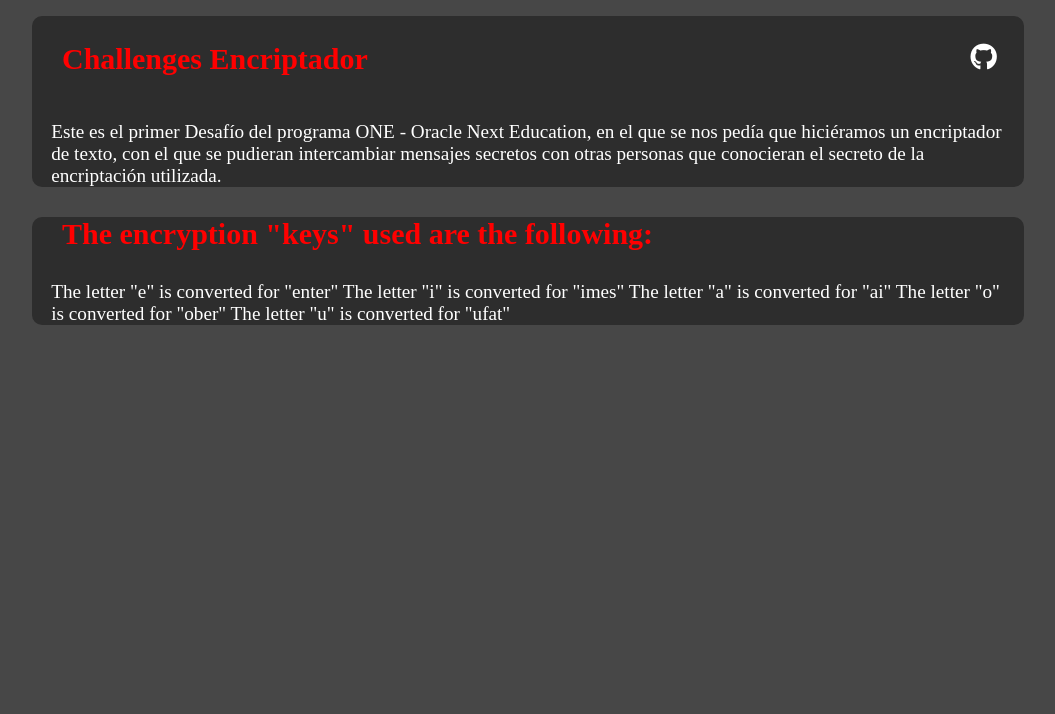
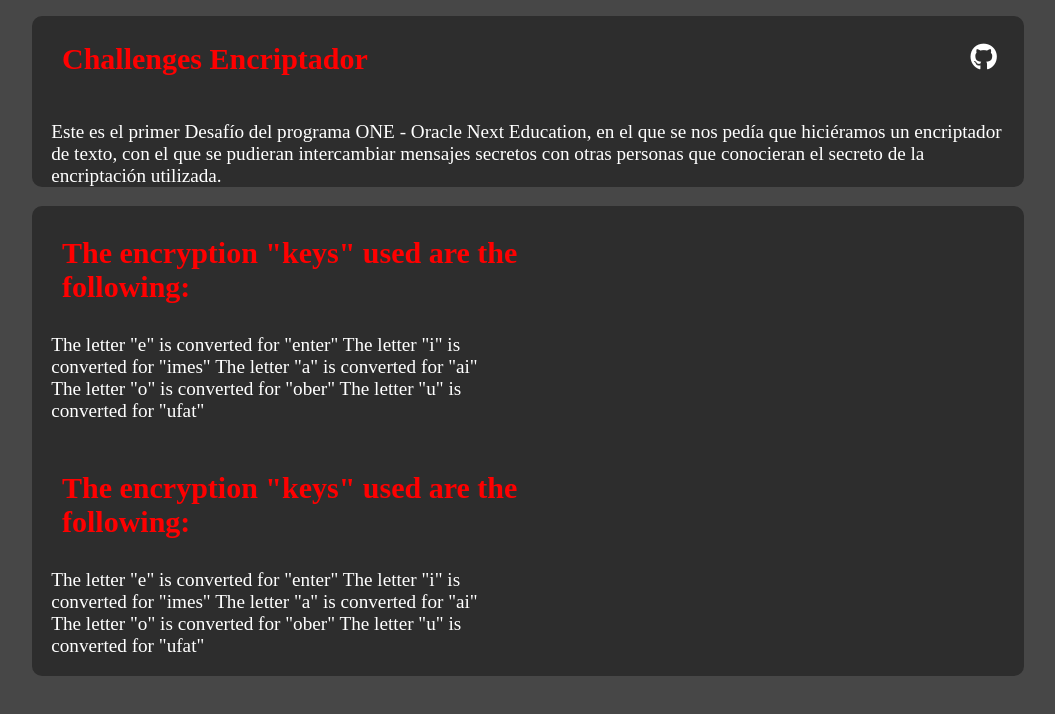
Before and after one commit to luisangelponcealvarez/challenges-encriptador, a React (Vite) app: page / in a window 1280 px wide. Shown: the top 714 px of the page, without its empty margins (112-1167 px from the left). Built offline with nearby package versions, Linux system fonts and the light colour scheme.

Commit message:
modified files and scripts

```diff
--- a/src/components/CombinationsSectionOrEncripter.tsx
+++ b/src/components/CombinationsSectionOrEncripter.tsx
@@ -2,16 +2,30 @@ import style from "../styles/styles.module.css";
 
 export function CombinationsSectionOrEncripter() {
   return (
-    <section>
-      <h3 className={style.title}>
-        The encryption "keys" used are the following:
-      </h3>
+    <section className={style.section}>
+      <div className={style.container}>
+        <h3 className={style.title}>
+          The encryption "keys" used are the following:
+        </h3>
 
-      <p className={style.text}>
-        The letter "e" is converted for "enter" The letter "i" is converted for
-        "imes" The letter "a" is converted for "ai" The letter "o" is converted
-        for "ober" The letter "u" is converted for "ufat"
-      </p>
+        <p className={style.text}>
+          The letter "e" is converted for "enter" The letter "i" is converted
+          for "imes" The letter "a" is converted for "ai" The letter "o" is
+          converted for "ober" The letter "u" is converted for "ufat"
+        </p>
+      </div>
+
+      <div className={style.container}>
+        <h3 className={style.title}>
+          The encryption "keys" used are the following:
+        </h3>
+
+        <p className={style.text}>
+          The letter "e" is converted for "enter" The letter "i" is converted
+          for "imes" The letter "a" is converted for "ai" The letter "o" is
+          converted for "ober" The letter "u" is converted for "ufat"
+        </p>
+      </div>
     </section>
   );
 }
--- a/src/index.css
+++ b/src/index.css
@@ -4,11 +4,11 @@ body {
   margin-left: 8em;
   min-width: 320px;
   min-height: 100vh;
-  background-color: rgba(71, 71, 71, 1);
+  background-color: #474747;
 }
 
 section {
-  background-color: rgba(45, 45, 45, 1);
+  background-color: #2d2d2d;
   border-radius: 10px;
   margin: 1em;
 }
--- a/src/styles/styles.module.css
+++ b/src/styles/styles.module.css
@@ -1,3 +1,13 @@
+.section {
+  display: grid;
+  grid-column: 2;
+  gap: 2;
+}
+
+.container {
+  width: 50%;
+}
+
 .sectionTitle {
   display: flex;
   flex-wrap: wrap;
```
